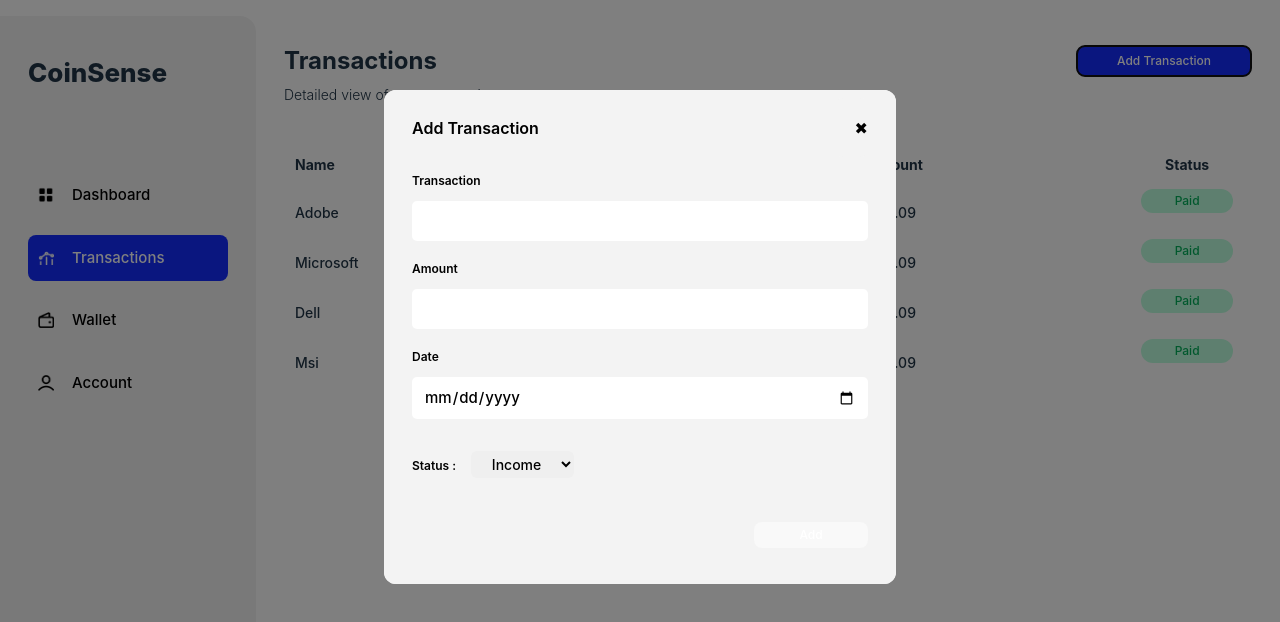
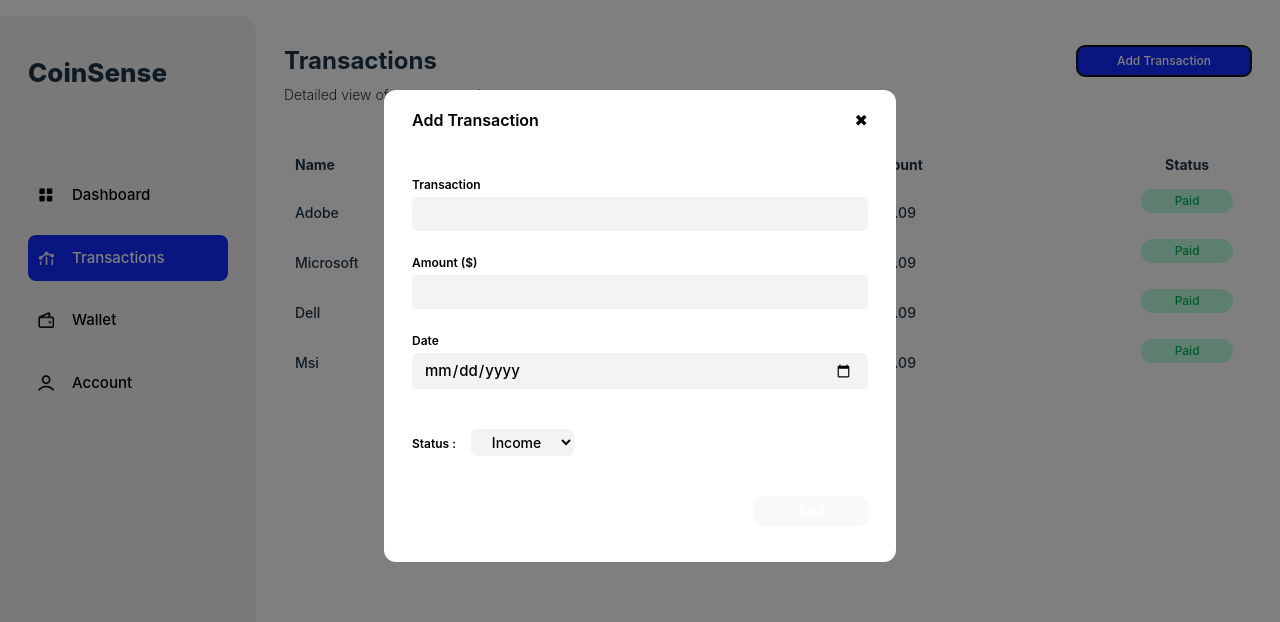
Before and after one commit to ShalinAJ/CoinSense, a React (Vite) app in the folder frontend/: page /dashboard/transactions in a window 1280 px wide. Both pictures are taken after a click on the button "Add Transaction". Shown: the top 622 px of the page. Built offline with nearby package versions, Linux system fonts and the light colour scheme.

Commit message:
Style changes in transaction modal

```diff
--- a/frontend/src/components/AddTransactionModal.jsx
+++ b/frontend/src/components/AddTransactionModal.jsx
@@ -15,12 +15,12 @@ const AddTransactionModal = ({ isOpen, onClose }) => {
         onClick={closeModal}
       ></div>
       <dialog open className="mt-[90px] w-[40%] z-50 rounded-xl">
-        <div className="z-4  bg-[#f3f3f3] px-7 pb-9 flex flex-row rounded-xl">
-          <div className="w-[100%] leading-10">
+        <div className="z-4 px-7 pb-9 flex flex-row rounded-xl">
+          <div className="w-[100%] leading-6">
             <div className="flex flex-wrap justify-between items-center pt-2">
               <h2 className="font-semibold">Add Transaction</h2>
               <button
-                className="bg-[#f3f3f3] border-none pr-0 text-black"
+                className="bg-white border-none pr-0 text-black"
                 onClick={closeModal}
               >
                 &#10006;
@@ -28,19 +28,19 @@ const AddTransactionModal = ({ isOpen, onClose }) => {
             </div>
 
             <Form method="post" className="flex flex-col">
-              <div className="flex flex-col my-1">
+              <div className="flex flex-col mb-2 mt-8">
                 <label htmlFor="">Transaction</label>
                 <input id="name" type="text" name="transaction"></input>
               </div>
-              <div className="flex flex-col my-1">
-                <label htmlFor="">Amount</label>
+              <div className="flex flex-col my-3">
+                <label htmlFor="">Amount ($)</label>
                 <input id="amount" type="number" name="amount"></input>
               </div>
-              <div className="flex flex-col my-1">
+              <div className="flex flex-col my-2">
                 <label htmlFor="">Date</label>
                 <input id="date" type="date" name="date"></input>
               </div>
-              <div className="my-1">
+              <div className="my-2">
                 <label htmlFor="">Status : </label>
                 <select
                   name="status"
@@ -53,7 +53,7 @@ const AddTransactionModal = ({ isOpen, onClose }) => {
                 </select>
               </div>
               <div className="flex justify-end">
-                <button className="mt-8 py-1 px-3 w-[25%] text-xs items-end">
+                <button className="mt-8 py-1 px-3 w-[25%] text-sm items-end">
                   Add
                 </button>
               </div>
--- a/frontend/src/index.css
+++ b/frontend/src/index.css
@@ -44,8 +44,12 @@ input {
   border-radius: 5px;
   font-size: 15px;
   color: #000;
+  background-color: #f3f3f3;
   font-weight: 500;
-  padding: 0 12px 0 12px;
+  padding: 5px 15px 5px 12px;
+}
+select {
+  background-color: #f3f3f3;
 }
 
 button {
```
